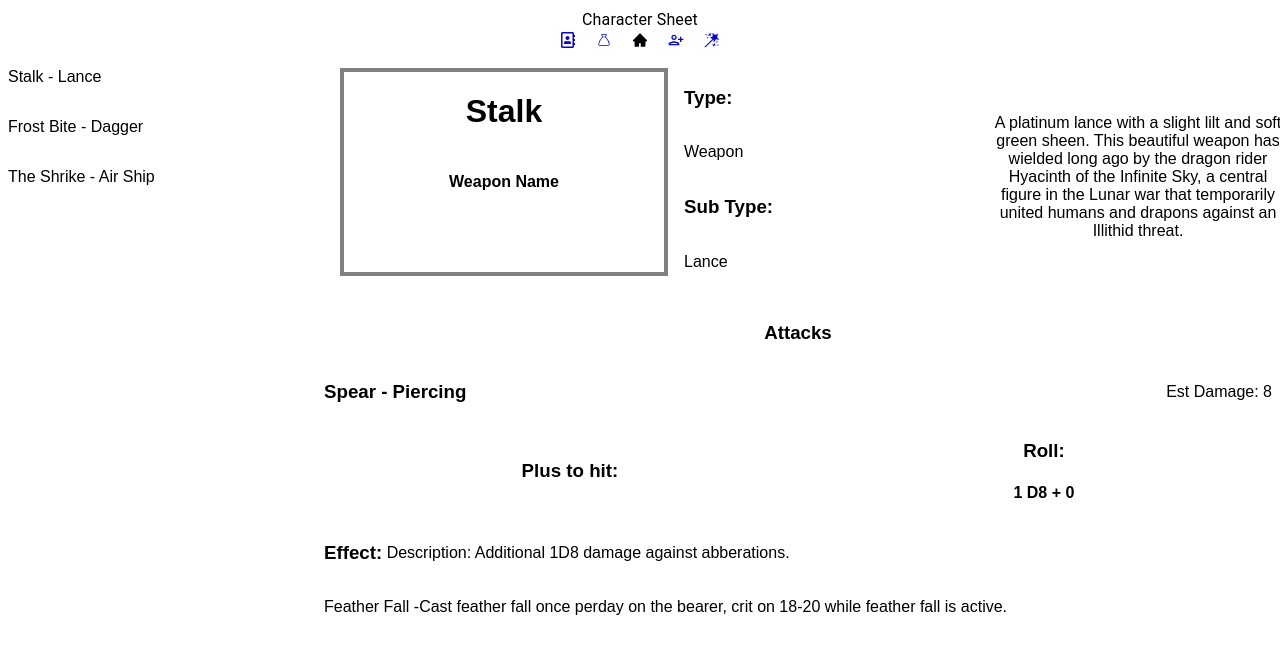
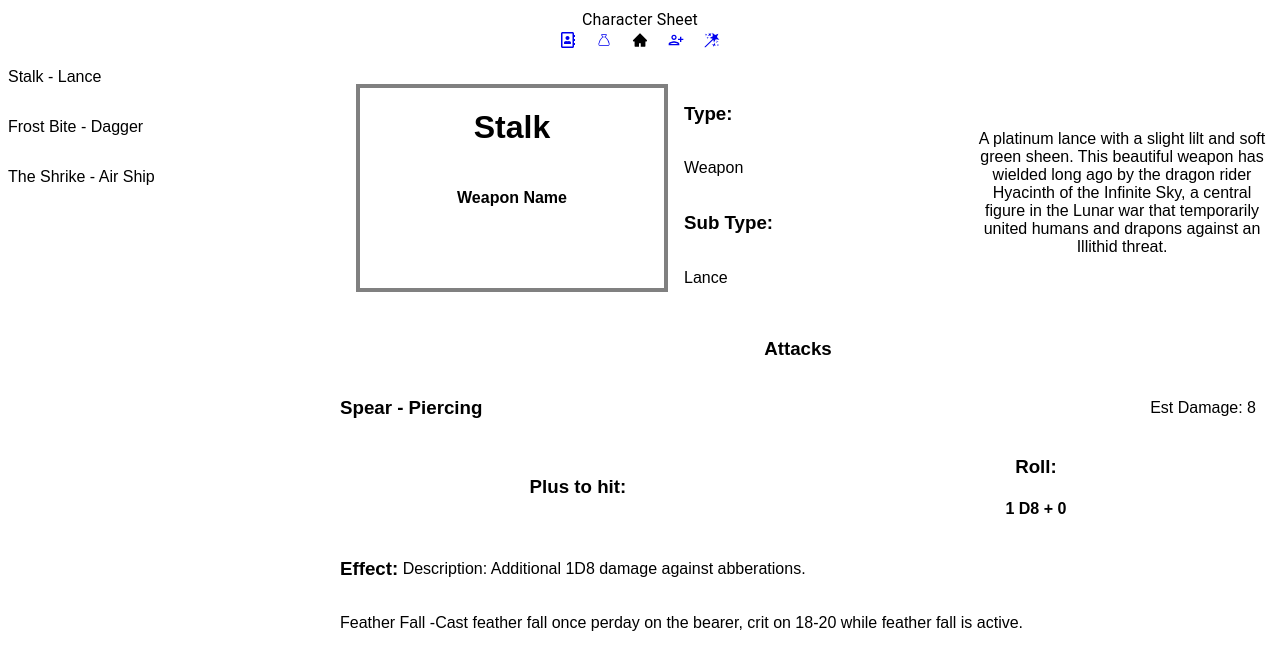
Before and after one commit to lcmpbll/characterSheet, a React (Create React App) app: page /items in a window 1280 px wide. Shown: the top 670 px of the page. Built offline with nearby package versions, Linux system fonts and the light colour scheme.

Commit message:
Add padding

```diff
--- a/src/Components/Items/LargeDetailItem.jsx
+++ b/src/Components/Items/LargeDetailItem.jsx
@@ -7,7 +7,7 @@
   if(!item) return <Loading/>
   console.log(item);
   return (
-    <Box sx={{display: 'flex', flexDirection: 'column'}}>
+    <Box sx={{display: 'flex', flexDirection: 'column', padding: '1rem'}}>
       <Box>
         <DetailsHeader name={item.name} type={item.type} sub_type={item.sub_type} desc={item.description} resource={item.type}/>
       </Box>
```
